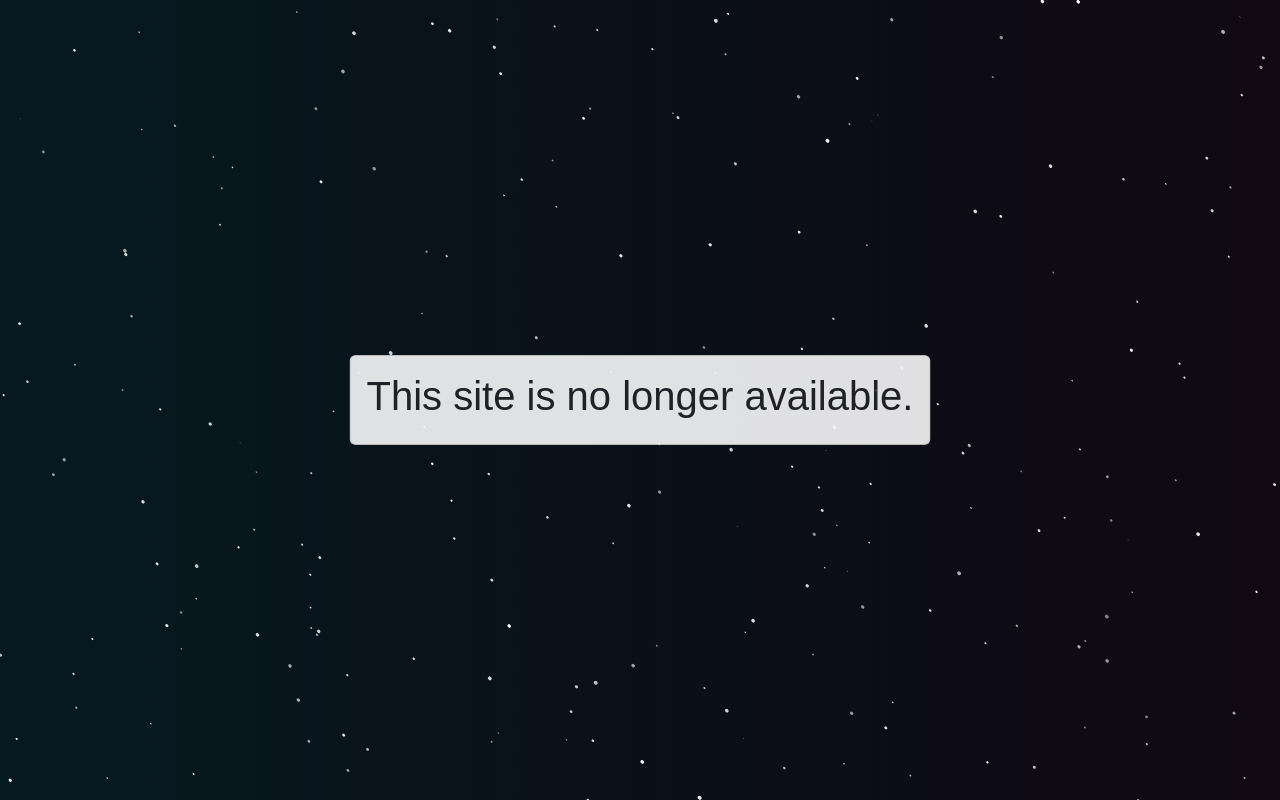
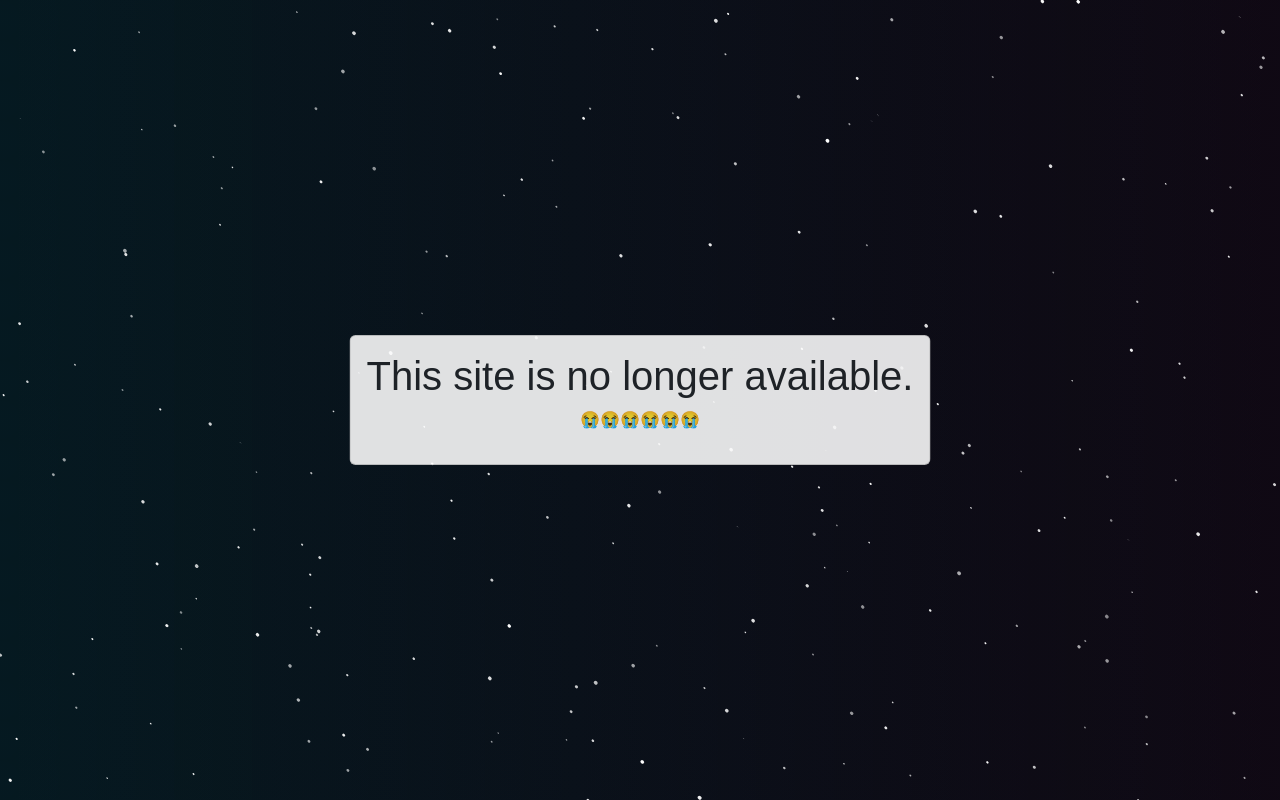
Before and after one commit to giaosu0719/oj.tcpp.edu.vn, a plain HTML site: page index.html in a window 1280 px wide. Drawn offline with nearby package versions, Linux system fonts and the light colour scheme.

Commit message:
add emoji

```diff
--- a/index.html
+++ b/index.html
@@ -307,6 +307,7 @@ function onMouseLeave() {
 
 <div id="card" class="card p-3 position-absolute top-50 start-50 translate-middle">
 	<h1>This site is no longer available.</h1>
+	<p>😭😭😭😭😭😭</p>
 </div>
 
 </body>
```
